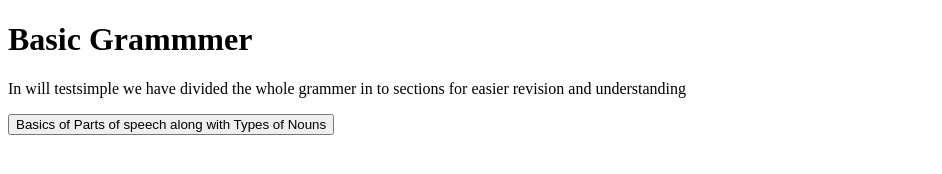
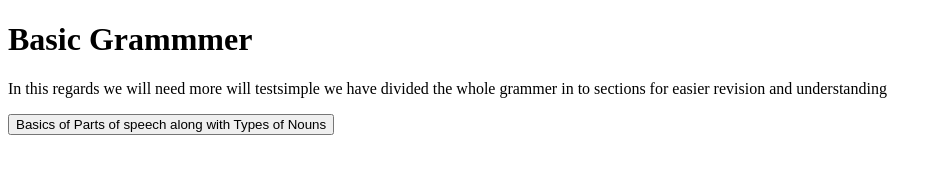
Before and after one commit to shi-152003/Mypersonal, a plain HTML site: page index.html in a window 1280 px wide. Shown: the whole page, without its empty margins (0-942 px from the left). Drawn offline with Linux system fonts and the light colour scheme.

Commit message:
Update index.html
we have done good work

```diff
--- a/index.html
+++ b/index.html
@@ -6,7 +6,7 @@
   <body>
     <h1>Basic Grammmer</h1>
     <p>
-      <p>In will testsimple we have divided the whole grammer in to sections for easier revision and understanding</p>
+      <p>In this regards we will need more will testsimple we have divided the whole grammer in to sections for easier revision and understanding</p>
       <p><a href="english_grammar_short_notes.html"> <button>Basics of Parts of speech along with Types of Nouns</button></a></p>
     </p>
   </body>
```
